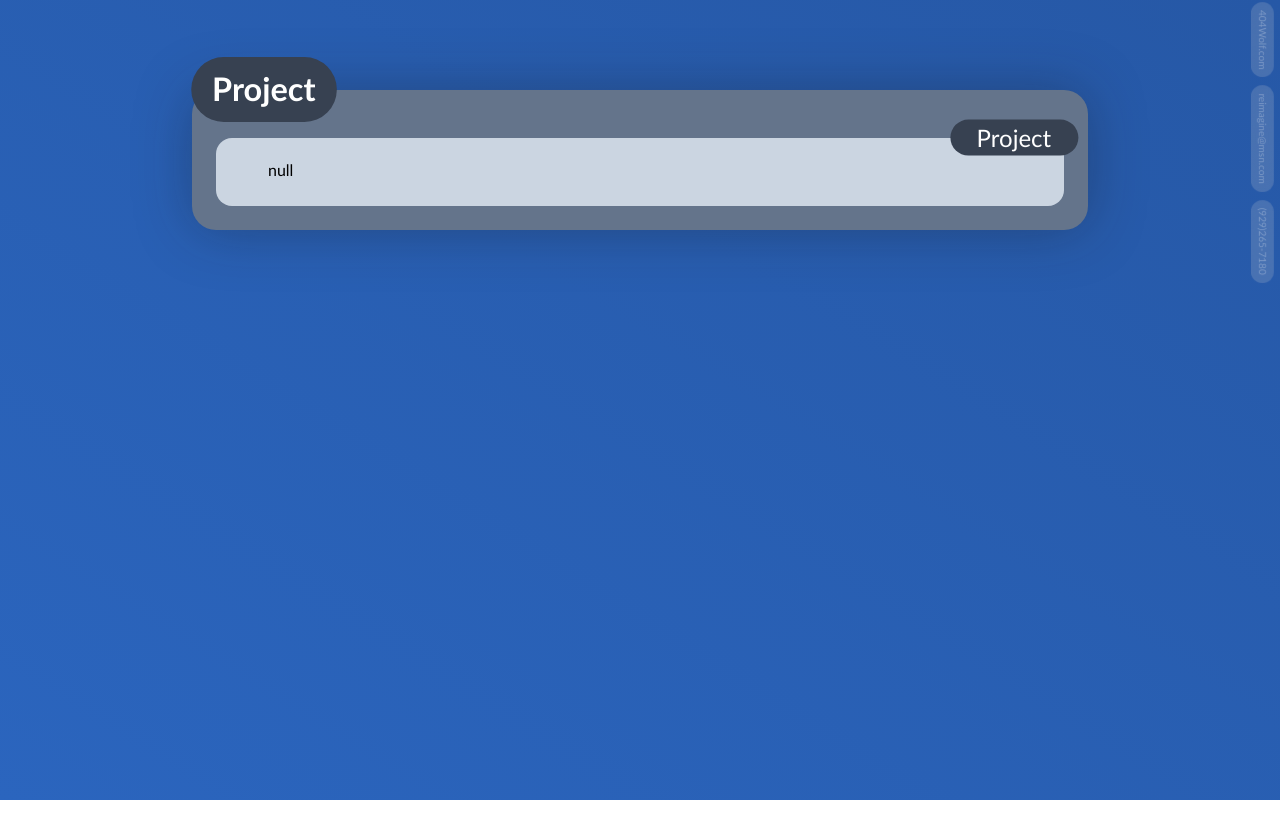
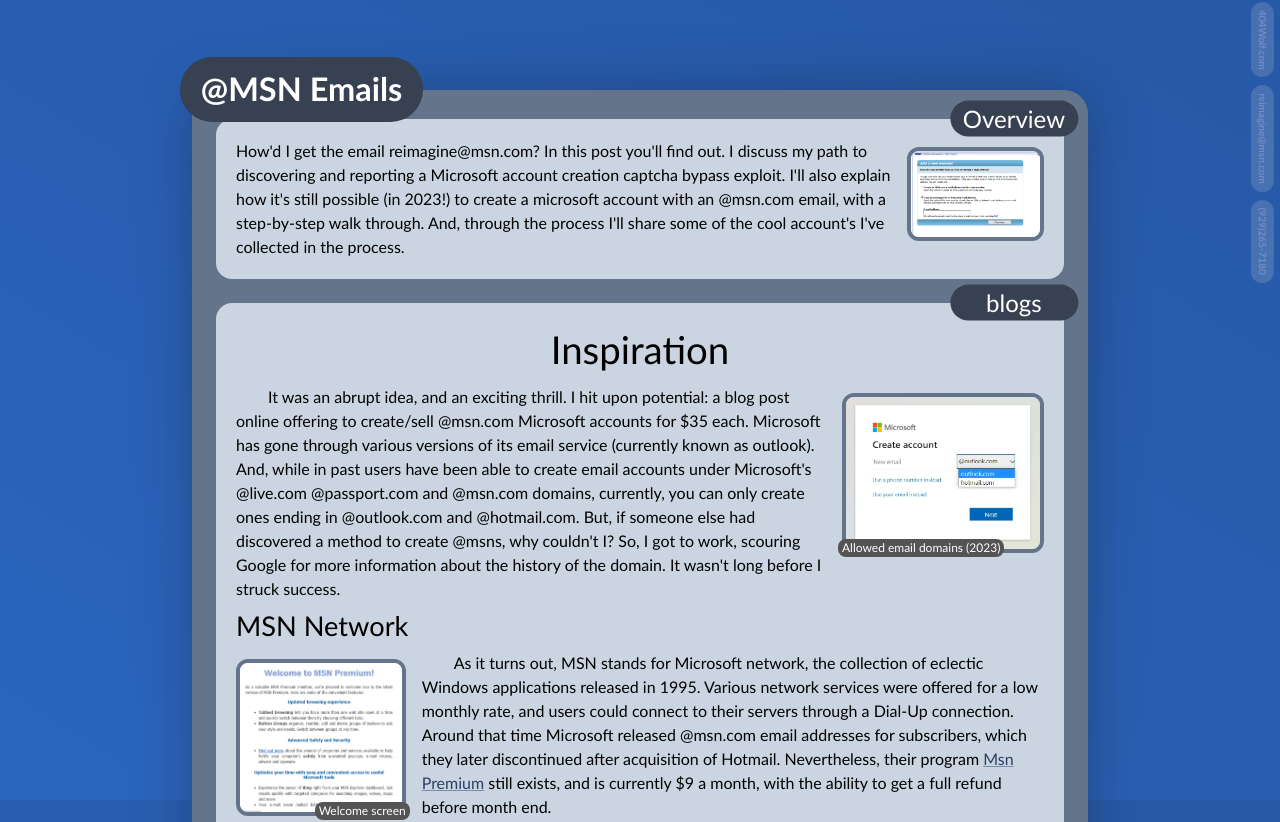
Before and after one commit to 404Wolf/404Wolf.com, a Next.js app: page /posts/blogs/msnEmails in a window 1280 px wide. Shown: the top 822 px of the page. Before the commit the page ends 800 px from the top, so only its background shows below. Built offline with nearby package versions, Linux system fonts and the light colour scheme; no server answers.

Commit message:
Fix blog section

```diff
--- a/public/posts/blogs/msnEmails/post.md
+++ b/public/posts/blogs/msnEmails/post.md
@@ -1,4 +1,4 @@
-# The epitome
+# Inspiration
 
 ![Allowed email domains \(2023\)](2023_email_creation.webp|width=16)
 
--- a/src/layouts/PostLayout.tsx
+++ b/src/layouts/PostLayout.tsx
@@ -7,7 +7,7 @@
 import useSize from "@/utils/useSize";
 import PostData from "@/components/posts/PostData";
 import { parseMd } from "@/utils/parseMd";
-import { randomListItem } from "@/utils/misc";
+import { randomListItem, toTitleCase } from "@/utils/misc";
 
 interface PostLayoutProps {
     postId: string;
@@ -21,14 +21,13 @@
     const [postIcon, setPostIcon] = useState<string | null>(null);
 
     useEffect(() => {
-        fetch(String(`/api/posts/byId?id=${postId}&type=projects`))
+        fetch(String(`/api/posts/byId?id=${postId}&type=${type}`))
             .then((res) => res.json())
             .then((data) => setPostData(data.data));
     }, [postId]);
 
     useEffect(() => {
-        console.log(String(`/api/posts/md?id=${postId}&type=projects`))
-        fetch(String(`/api/posts/md?id=${postId}&type=projects`))
+        fetch(String(`/api/posts/md?id=${postId}&type=${type}`))
             .then((res) => res.text())
             .then((data) => setPostMd(parseMd(data, postId, windowSize[0])))
             .then(() => console.log(postMd))
@@ -44,7 +43,7 @@
     }, [postData]);
 
     return (
-        <MainLayout title={postData ? postData.name : "Project"} header={false}>
+        <MainLayout title={postData ? postData.name : toTitleCase(type)} header={false}>
             <div className={postData ? "mt-[5px]" : ""}>
                 {postData && (
                     <Tile
--- a/src/pages/about.tsx
+++ b/src/pages/about.tsx
@@ -4,7 +4,7 @@
 
 const About = () => {
     return (
-        <MainLayout header="About" title="About me">
+        <MainLayout header title="About">
             <Tile>
                 Page under construction.
                 <br/>
--- a/src/pages/posts/blogs/[blogId].tsx
+++ b/src/pages/posts/blogs/[blogId].tsx
@@ -23,11 +23,11 @@
     return (
         <>
             <Head>
-                <title>{`Projects/${blogId}`}</title>
+                <title>{`Blogs/${blogId}`}</title>
             </Head>
             <PostLayout
                 postId={blogId}
-                type="Project"
+                type="blogs"
             />
         </>
     );
```
